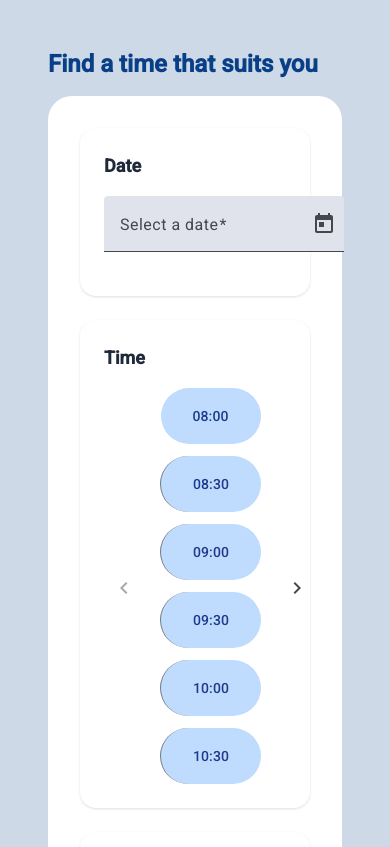
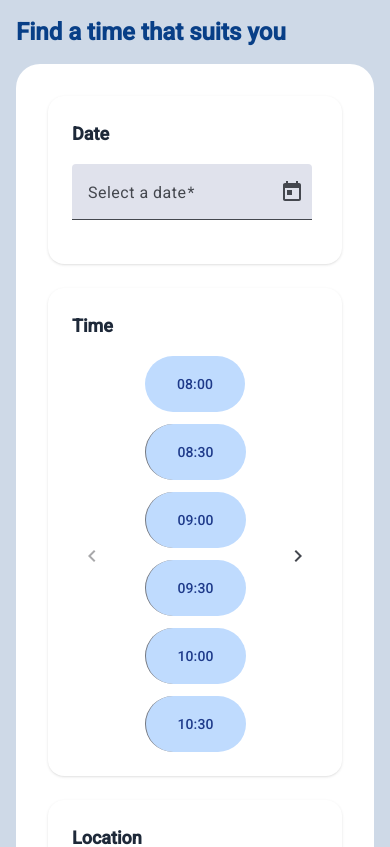
Before and after one commit to AndNijaz/cleanme-frontend, an Angular app: page /cleanerpage in a window 390 px wide. Shown: the top 847 px of the page. Built offline with nearby package versions, Linux system fonts and the light colour scheme.

Commit message:
responsiveness fix

```diff
--- a/src/app/features/cleaner/cleaner-page/cleaner-page.component.html
+++ b/src/app/features/cleaner/cleaner-page/cleaner-page.component.html
@@ -1,4 +1,4 @@
-<div class="p-12 flex flex-col items-center justify-center min-h-screen bg-[#CED9E7]">
+<div class=" max-md:p-4 p-12 flex flex-col items-center justify-center min-h-screen bg-[#CED9E7]">
   <div class="w-full max-w-3xl">
   <h2 class="text-2xl font-semibold mb-4 text-[#083F87]">Find a time that suits you</h2>
 
```
